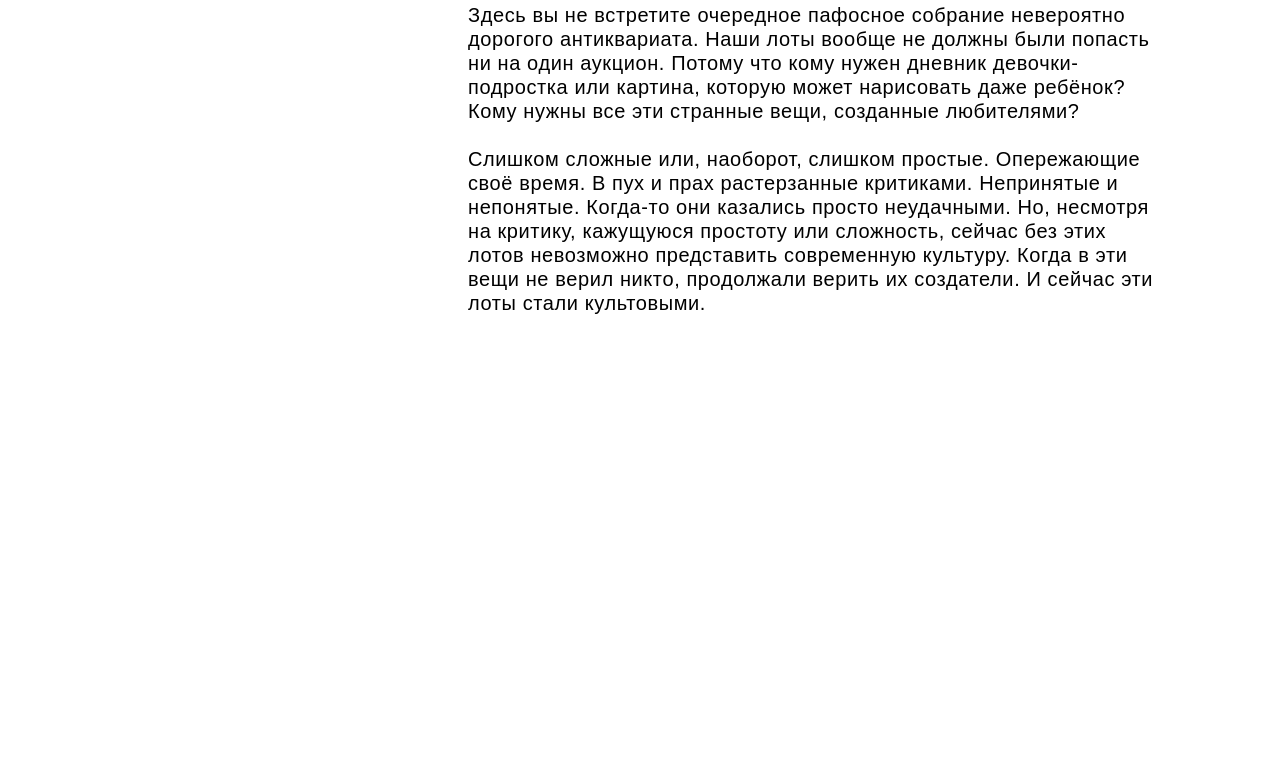
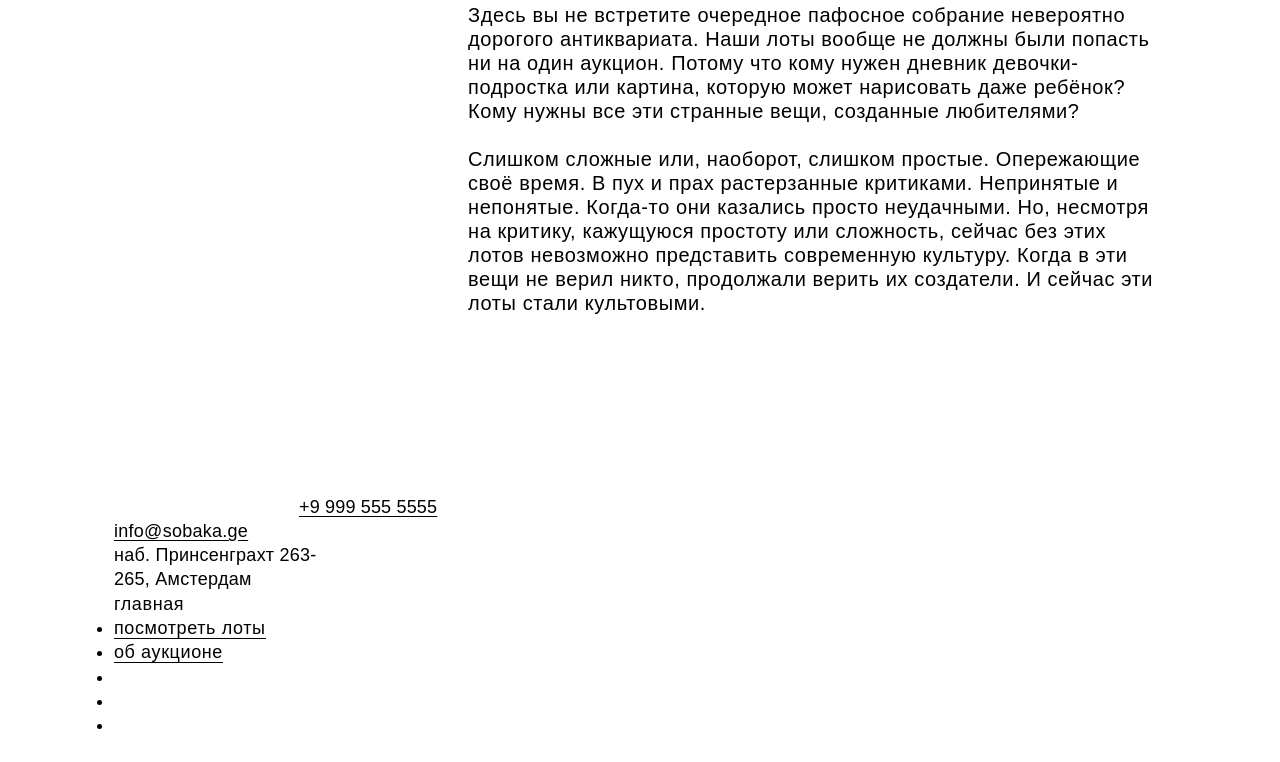
Before and after one commit to GrigoryMem/ono-tebe-nado, a plain HTML site: page index.html in a window 1280 px wide. Shown: the part 2344-3106 px from the top of the page. Before the commit the page ends 2839 px from the top, so only its background shows below. Drawn offline with Linux system fonts and the light colour scheme.

Commit message:
footer - разметка

```diff
--- a/index.html
+++ b/index.html
@@ -169,6 +169,51 @@
           </div>
         </div>
       </section>
+      <section class="footer">
+        <div class="footer__container container">
+          <adress class="footer address">
+            <a class="adress__tel" href="tel:+9 999 555 5555">+9 999 555 5555</a><br>
+            <a class="adress__mail" href="mailto:mail@example.com">info@sobaka.ge</a><br>
+            <p class="adress__street">наб. Принсенграхт 263-<br> 265, Амстердам</p>
+          </address>
+          <nav class="footer__menu">
+            <ul class="footer__menu-list menu-list">
+              <li class="footer__list-item menu-list-item header__links-list-item_no-bullit">
+                <a
+                  class="footer__menu-link footer__menu-link_active menu-link menu-link_active"
+                  href=""
+                  >главная</a
+                >
+              </li>
+              <li class="footer__list-item menu-list-item">
+                <a class="footer__menu-link menu-link" href="">посмотреть лоты</a>
+              </li>
+              <li class="footer__list-item menu-list-item">
+                <a class="footer__menu-link menu-link" href="">об аукционе</a>
+              </li>
+            </ul>
+          </nav>
+          <ul class="footer__social-list">
+            <li class="footer__social-list-item">
+              <a href="" class="footer__social-link">
+                <i class="footer__social-icon"></i>
+              </a>
+            </li>
+            <li class="footer__social-list-item">
+              <a href="" class="footer__social-link">
+                <i class="footer__social-icon"></i>
+              </a>
+            </li>
+            <li class="footer__social-list-item">
+              <a href="" class="footer__social-link">
+                <i class="footer__social-icon"></i>
+              </a>
+            </li>
+
+          </ul>
+
+        </div>
+      </section>
     </main>
   </body>
 </html>
--- a/styles/style.css
+++ b/styles/style.css
@@ -298,16 +298,9 @@
 
 }
 
-.container {
-}
-.about__column {
-}
-
 .about__column_for-logo {
   justify-self: center;
-
 }
-
 
 .about__logo {
   position: relative;
@@ -318,6 +311,7 @@
 
 
 }
+
 .about__logo-image {
   position: absolute;
   top:50%;
@@ -329,8 +323,7 @@
 .about__title {
   padding-top:101px;
 }
-.heading {
-}
+
 .about__text {
   margin-top: 100px;
   display: flex;
```
